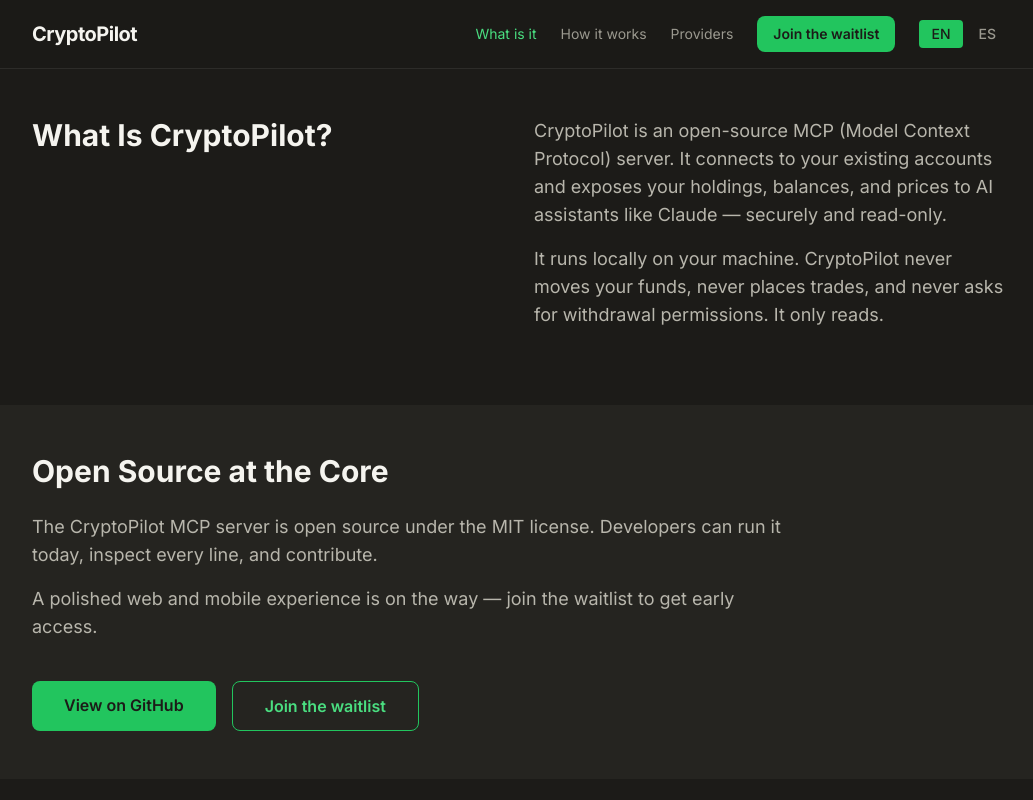
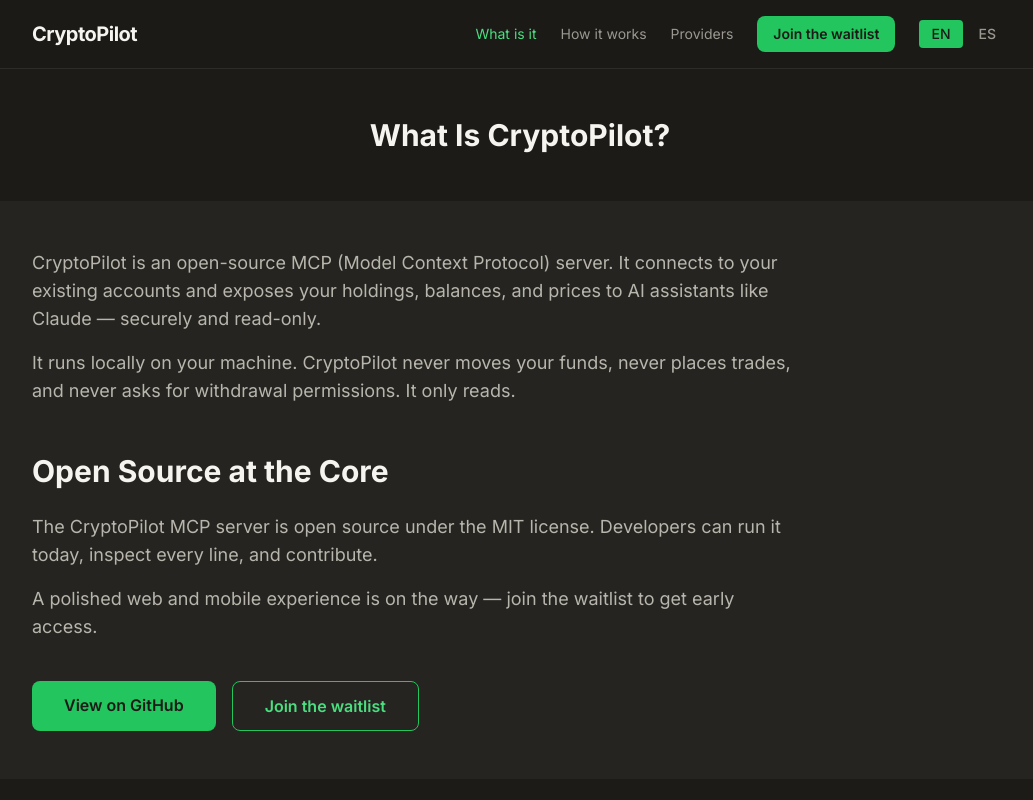
Before and after one commit to cryptopilot-tools/website, a Next.js app: page /what-is in a window 1280 px wide. Shown: the top 800 px of the page, without its empty margins (120-1153 px from the left). Built offline with nearby package versions, Linux system fonts and the light colour scheme.

Commit message:
Trim dark top zone on /what-is to title only
Move What Is paragraphs and Open Source section into the lighter flex-1 middle zone so the three background zones have consistent proportions across all pages.

```diff
--- a/app/what-is/page.tsx
+++ b/app/what-is/page.tsx
@@ -10,16 +10,22 @@
 
   return (
     <main className="flex-1 flex flex-col bg-[#1C1B18] text-[#F5F4EF]">
-      {/* What Is */}
+
+      {/* Section 1 — title only, dark */}
       <section className="py-12 bg-[#1C1B18]">
-        <div className="max-w-5xl mx-auto px-6">
-          <div className="grid grid-cols-1 md:grid-cols-2 gap-7">
-            <div>
+        <div className="max-w-5xl mx-auto px-6 text-center">
           <h2 className="text-3xl font-bold text-[#F5F4EF]">
             {t.whatIs.title}
           </h2>
         </div>
-            <div className="flex flex-col gap-4 md:min-h-[240px]">
+      </section>
+
+      {/* Section 2 — all content, lighter, fills remaining viewport */}
+      <section className="flex-1 py-12 bg-[#252420]">
+        <div className="max-w-5xl mx-auto px-6">
+
+          {/* What Is paragraphs */}
+          <div className="flex flex-col gap-4 max-w-3xl mb-12">
             <p className="text-lg" style={{ color: "#B8B6AC" }}>
               {t.whatIs.p1}
             </p>
@@ -27,13 +33,8 @@
               {t.whatIs.p2}
             </p>
           </div>
-          </div>
-        </div>
-      </section>
 
           {/* Open Source */}
-      <section className="flex-1 py-12 bg-[#252420]">
-        <div className="max-w-5xl mx-auto px-6">
           <h2 className="text-3xl font-bold mb-6 text-[#F5F4EF]">
             {t.openSource.title}
           </h2>
@@ -62,6 +63,7 @@
           </div>
         </div>
       </section>
+
     </main>
   );
 }
```
Lines whose indentation alone changed are shown as unchanged.
